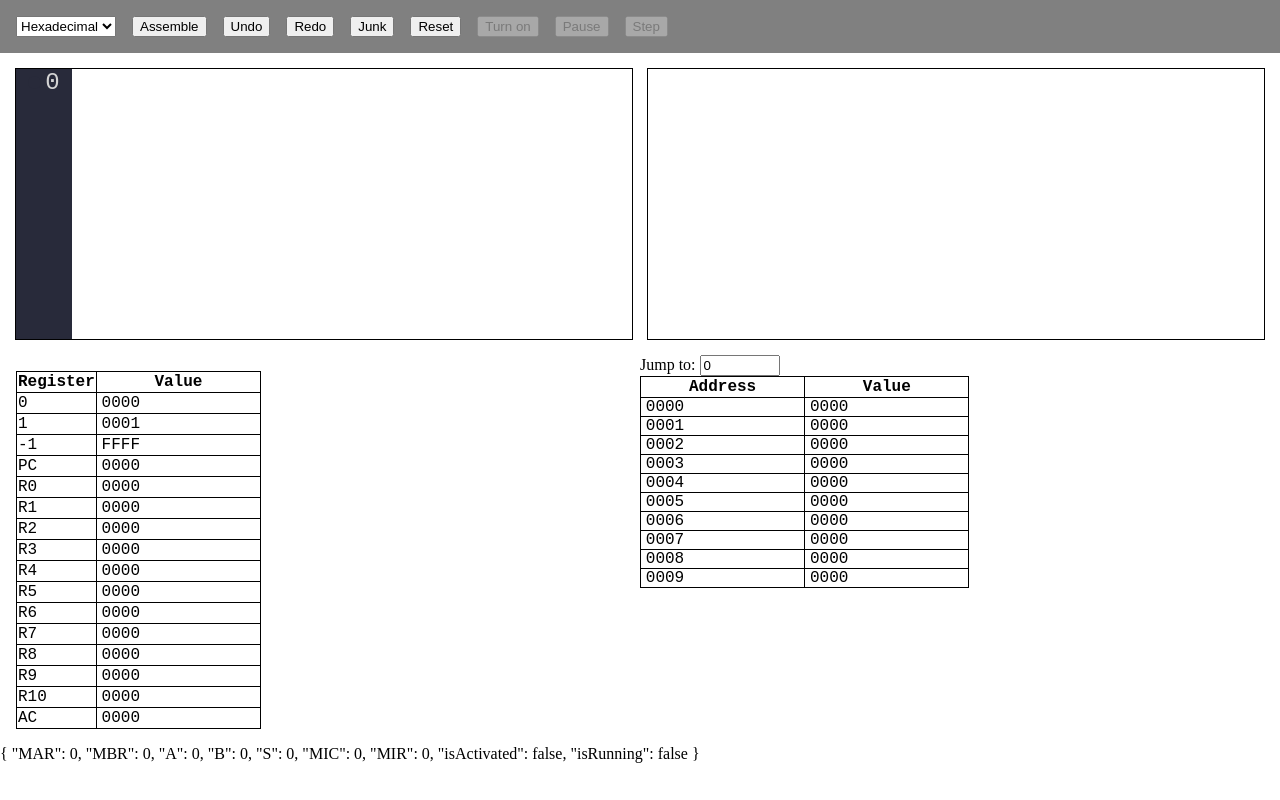
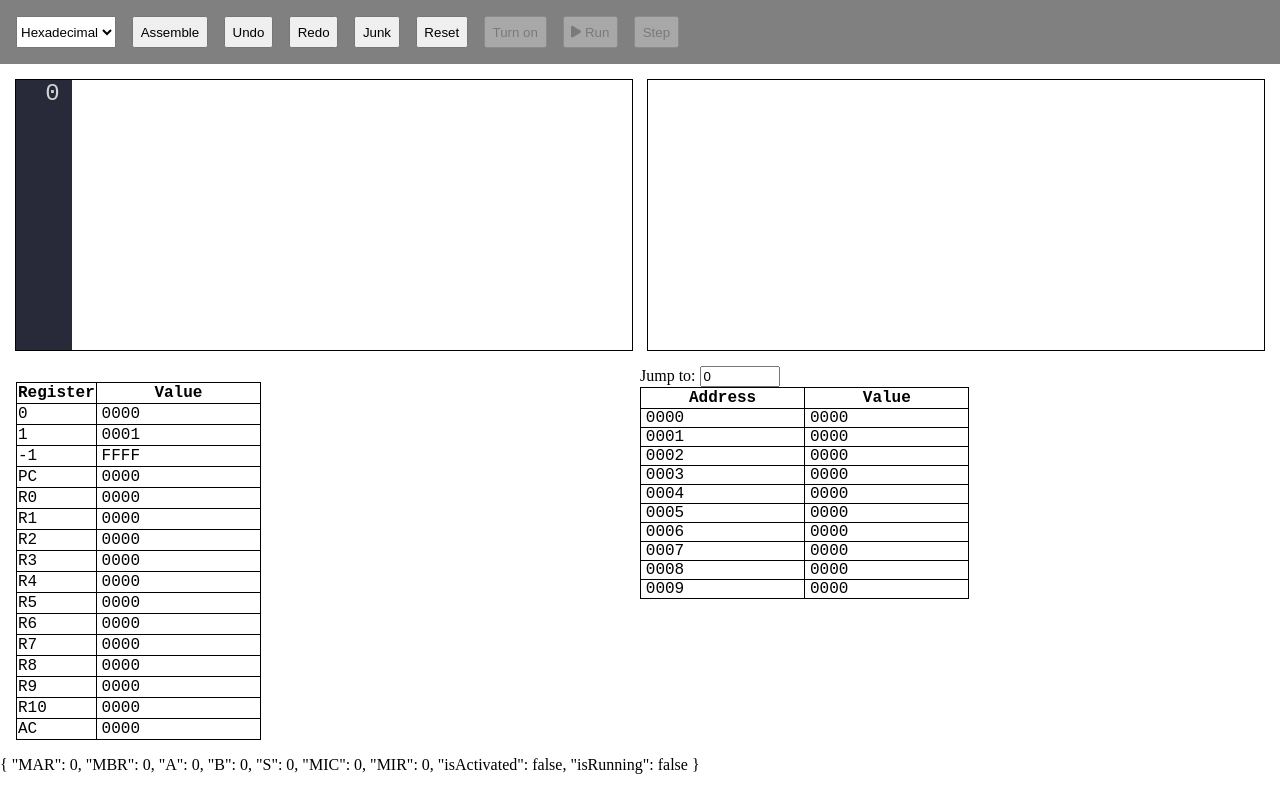
Before and after one commit to horenso/micro16, a Vue app: page / in a window 1280 px wide. Built offline with nearby package versions, Linux system fonts and the light colour scheme.

Commit message:
Finish add fontawesome.

```diff
--- a/src/components/CodeEditor.vue
+++ b/src/components/CodeEditor.vue
@@ -103,9 +103,13 @@ function onScroll() {
 
 <!-- Syntax highlighting classes: -->
 <style>
+.line {
+    display: block;
+    padding-left: 0.5em;
+}
+
 .active-line {
     background-color: #ff110041;
-    display: block;
 }
 
 .assembled-code-line-active {
@@ -239,7 +243,6 @@ function onScroll() {
     width: 100%;
     height: 100%;
     margin: 0;
-    padding-left: 0.5em;
     box-sizing: border-box;
     pointer-events: none;
     overflow-y: auto;
--- a/src/components/Toolbar.vue
+++ b/src/components/Toolbar.vue
@@ -66,16 +66,13 @@ function step() {
         >
             {{ cpuStore.isActivated ? 'Turn off' : 'Turn on' }}
         </button>
-        <font-awesome-icon icon="fa-solid fa-play"></font-awesome-icon>
         <button @click="run" :disabled="!cpuStore.isActivated">
-            <template v-if="cpuStore.isRunning">
-                Run<font-awesome-icon
-                    icon="fa-solid fa-play"
-                ></font-awesome-icon>
-            </template>
+            <template v-if="!cpuStore.isRunning">
+                <font-awesome-icon icon="fa-solid fa-play" /> Run</template
+            >
             <template v-else
-                >Pause<font-awesome-icon icon="fa-solid fa-pause"
-            /></template>
+                ><font-awesome-icon icon="fa-solid fa-pause" /> Pause</template
+            >
         </button>
         <button
             @click="step"
@@ -93,4 +90,8 @@ function step() {
     background: grey;
     padding: 1em;
 }
+
+button {
+    padding: 0.5em;
+}
 </style>
--- /dev/null
+++ b/src/icon-library.ts
@@ -0,0 +1,8 @@
+import { library } from '@fortawesome/fontawesome-svg-core';
+
+// Icons
+import { faPlay, faPause } from '@fortawesome/free-solid-svg-icons';
+
+export function importIcons() {
+    library.add(faPlay, faPause);
+}
--- a/src/main.ts
+++ b/src/main.ts
@@ -2,7 +2,10 @@ import { createApp } from 'vue';
 import './style.css';
 import App from './App.vue';
 import { createPinia } from 'pinia';
+import { importIcons } from './icon-library';
 import { FontAwesomeIcon } from '@fortawesome/vue-fontawesome';
+
+importIcons();
 
 const pinia = createPinia();
 const app = createApp(App).component('font-awesome-icon', FontAwesomeIcon);
--- a/src/stores/code.ts
+++ b/src/stores/code.ts
@@ -26,7 +26,7 @@ function sanitize(text: string): string {
 }
 
 function getSpan(className: string, text: string, doSanitize: boolean): string {
-    return `<span class=${className}>${
+    return `<span class="${className}">${
         doSanitize ? sanitize(text) : text
     }</span>`;
 }
@@ -108,15 +108,11 @@ export const useCodeStore = defineStore('code', {
                 const CpuStore = useCpuStore();
                 const isActiveLine =
                     CpuStore.isActivated && CpuStore.MIC === index;
-                if (isActiveLine) {
-                    highlightedCode += getSpan(
-                        'active-line',
-                        lineContent.length > 0 ? lineContent : '\n',
-                        false
-                    );
-                } else {
-                    highlightedCode += lineContent + '\n';
-                }
+                highlightedCode += getSpan(
+                    isActiveLine ? 'line active-line' : 'line',
+                    lineContent.length > 0 ? lineContent : '\n',
+                    false
+                );
             }
             return highlightedCode;
         },
```
